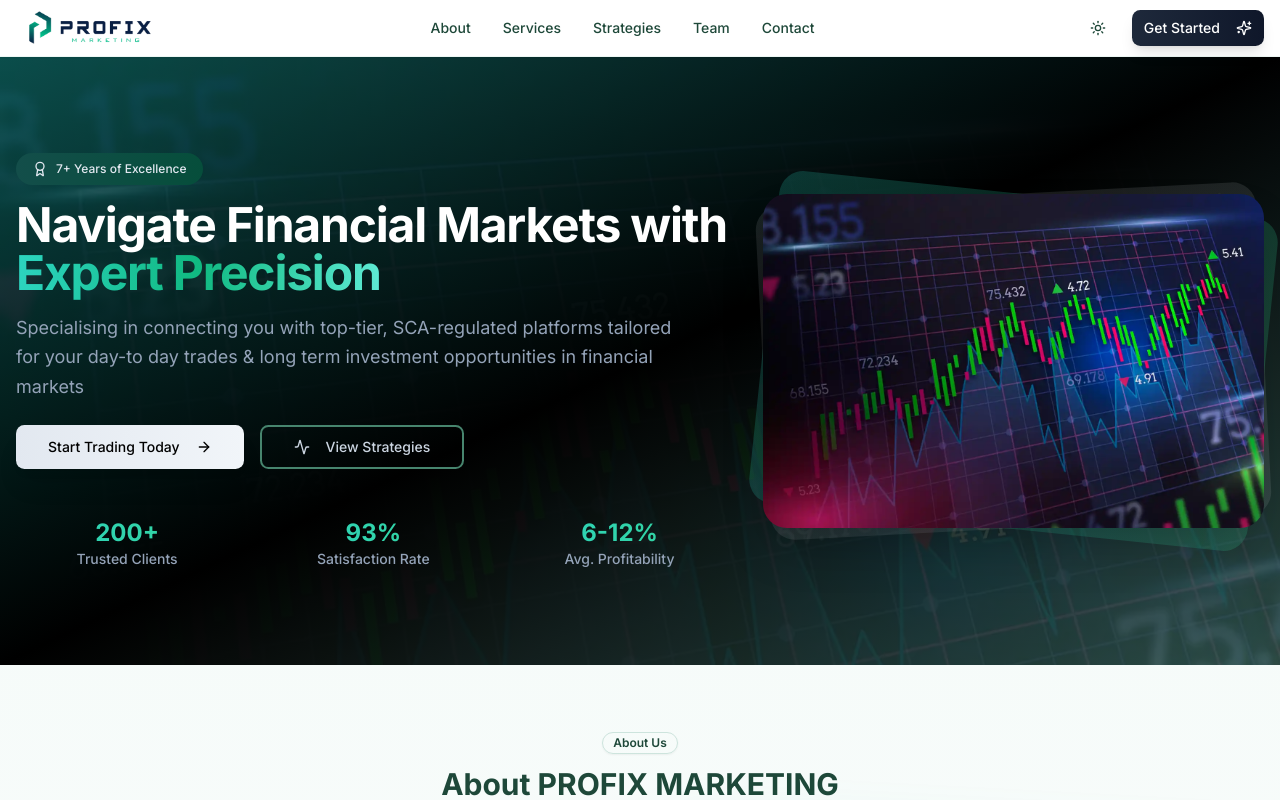
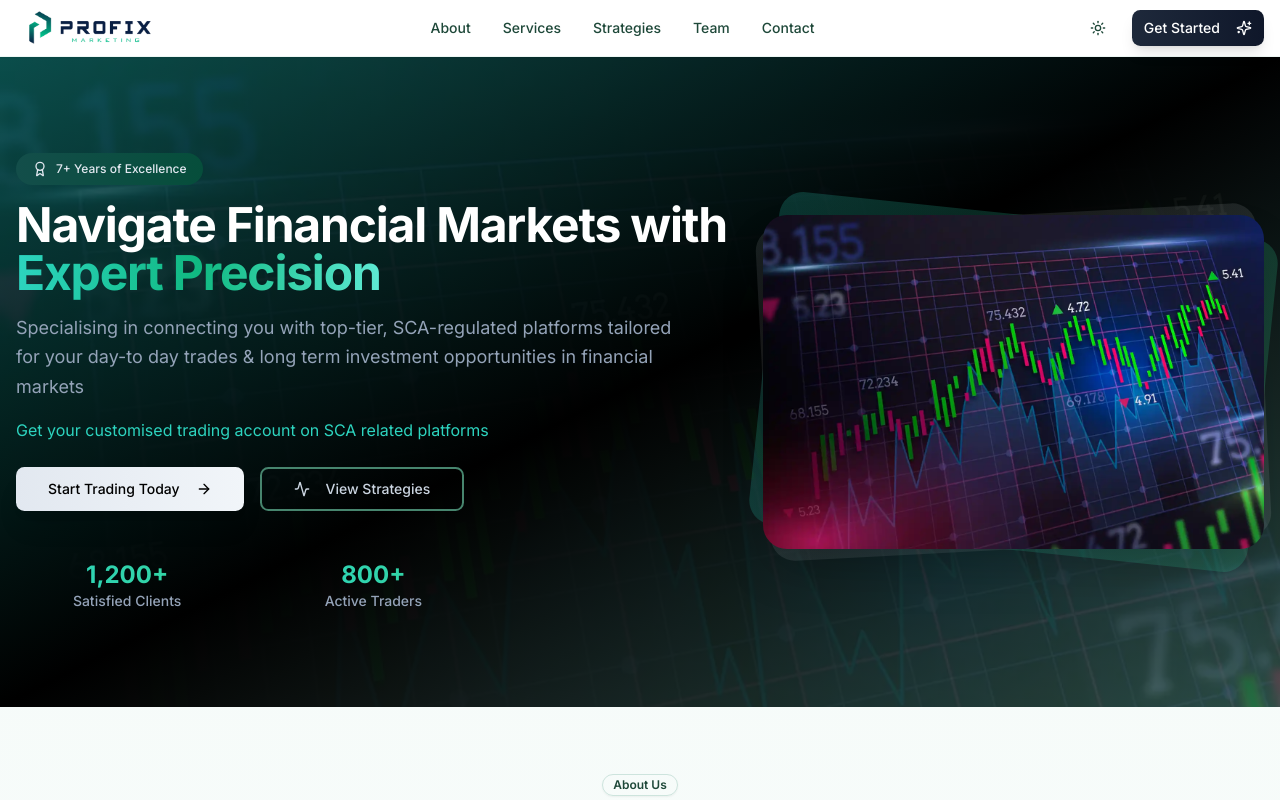
Before and after one commit to saleemullahkhansaleem/profix, a Next.js app: page / in a window 1280 px wide. Shown: the top 800 px of the page. Built offline with nearby package versions, Linux system fonts and the light colour scheme.

Commit message:
feat: update landing and customer-centric pages with enhanced client testimonials and call-to-action links

```diff
--- a/app/page.tsx
+++ b/app/page.tsx
@@ -67,14 +67,20 @@ export default function ProfixLanding() {
                   platforms tailored for your day-to day trades & long term
                   investment opportunities in financial markets
                 </p>
+                <p className="text- text-teal-400 leading-relaxed max-w-2xl">
+                  Get your customised trading account on SCA related platforms
+                </p>
               </div>
               <div className="flex flex-col sm:flex-row gap-4">
                 <Button
                   size="lg"
                   className="bg-gradient-to-r from-slate-200 to-slate-100 hover:from-slate-100 hover:to-white text-black shadow-xl hover:shadow-2xl transition-all duration-300"
+                  asChild
                 >
-                  Start Trading Today
-                  <ArrowRight className="ml-2 w-4 h-4" />
+                  <Link href="https://sey.portal.equiticlients.com/sc/register/?accountType=Standard&clickid=1125427&affid=C02194992">
+                    Start Trading Today
+                    <ArrowRight className="ml-2 w-4 h-4" />
+                  </Link>
                 </Button>
                 <Button
                   size="lg"
@@ -88,28 +94,28 @@ export default function ProfixLanding() {
               <div className="grid grid-cols-3 gap-6 pt-6">
                 <div className="text-center group">
                   <div className="text-2xl font-bold bg-gradient-to-r from-teal-400 to-emerald-400 bg-clip-text text-transparent group-hover:scale-110 transition-transform duration-300">
-                    200+
+                    1,200+
                   </div>
                   <div className="text-slate-400 text-sm font-medium">
-                    Trusted Clients
+                    Satisfied Clients
                   </div>
                 </div>
                 <div className="text-center group">
                   <div className="text-2xl font-bold bg-gradient-to-r from-teal-400 to-emerald-400 bg-clip-text text-transparent group-hover:scale-110 transition-transform duration-300">
-                    93%
+                    800+
                   </div>
                   <div className="text-slate-400 text-sm font-medium">
-                    Satisfaction Rate
+                    Active Traders
                   </div>
                 </div>
-                <div className="text-center group">
-                  <div className="text-2xl font-bold bg-gradient-to-r from-teal-400 to-emerald-400 bg-clip-text text-transparent group-hover:scale-110 transition-transform duration-300">
+                {/* <div className="text-center group">
+                  <div className="text-2xl font-bold text-primary group-hover:scale-110 transition-transform duration-300">
                     6-12%
                   </div>
                   <div className="text-slate-400 text-sm font-medium">
                     Avg. Profitability
                   </div>
-                </div>
+                </div> */}
               </div>
             </div>
             <div className="relative lg:col-span-5">
@@ -680,7 +686,7 @@ export default function ProfixLanding() {
                 subtitleColor: "text-yellow-600",
               },
               {
-                title: "Hedging Strategy",
+                title: "Bot or Automated Strategy",
                 subtitle: "Market uncertainty protection",
                 description:
                   "Protect investments by holding long positions in safe-haven assets while taking short positions in riskier instruments.",
@@ -969,17 +975,19 @@ export default function ProfixLanding() {
               Trading Journey?
             </h2>
             <p className="text-slate-300 max-w-2xl mx-auto leading-relaxed">
-              Join 200+ satisfied clients and experience the PROFIX advantage
+              Join 1,200+ satisfied clients and experience the PROFIX advantage
               with our proven strategies and expert guidance
             </p>
             <div className="flex flex-col sm:flex-row gap-6 justify-center pt-4">
               <Button
                 size="lg"
                 className="bg-gradient-to-r from-teal-500 to-emerald-600 hover:from-teal-600 hover:to-emerald-700 text-white shadow-2xl hover:shadow-3xl transition-all duration-300 px-10 py-4"
-              >
-                <Sparkles className="mr-2 w-4 h-4" />
-                Start Trading Now
-                <ArrowRight className="ml-2 w-4 h-4" />
+              asChild>
+                <Link href="https://sey.portal.equiticlients.com/sc/register/?accountType=Standard&clickid=1125427&affid=C02194992">
+                  <Sparkles className="mr-2 w-4 h-4" />
+                  Start Trading Now
+                  <ArrowRight className="ml-2 w-4 h-4" />
+                </Link>
               </Button>
               <Button
                 size="lg"
--- a/app/services/customer-centric/page.tsx
+++ b/app/services/customer-centric/page.tsx
@@ -231,9 +231,11 @@ export default function CustomerCentricPage() {
               </p>
 
               <div className="flex flex-col sm:flex-row gap-3 justify-center">
-                <Button size="lg" className="">
-                  <Phone className="w-4 h-4 mr-2" />
-                  Get Started Today
+                <Button size="lg" className="" asChild>
+                  <Link href="https://sey.portal.equiticlients.com/sc/register/?accountType=Standard&clickid=1125427&affid=C02194992">
+                    <Phone className="w-4 h-4 mr-2" />
+                    Get Started Today
+                  </Link>
                 </Button>
                 <Button size="lg" variant="outline">
                   <Mail className="w-4 h-4 mr-2" />
@@ -255,7 +257,7 @@ export default function CustomerCentricPage() {
             </p>
           </div>
 
-          <div className="grid md:grid-cols-3 gap-6 max-w-4xl mx-auto">
+          <div className="grid md:grid-cols-3 gap-4 max-w-4xl mx-auto">
             {[
               {
                 name: "Ahmed K.",
@@ -263,14 +265,14 @@ export default function CustomerCentricPage() {
                 text: "Finally found a broker that actually cares about their clients. My account manager is always available and genuinely helpful.",
               },
               {
-                name: "Sarah M.",
-                location: "London, UK",
-                text: "The transparency is refreshing. No hidden fees, clear communication, and they actually want me to succeed.",
+                name: "Fatima A.",
+                location: "Abu Dhabi, UAE",
+                text: "Profix has truly elevated my trading experience. Their local insight and dedicated support team are unmatched.",
               },
               {
-                name: "Michael R.",
-                location: "New York, USA",
-                text: "Best customer service I've experienced in trading. They treat you like a person, not just an account number.",
+                name: "Zayd R.",
+                location: "Dubai, UAE",
+                text: "Transparent, responsive, and highly professional. I’ve seen real growth in my investments since joining them.",
               },
             ].map((testimonial, index) => (
               <Card key={index} className="hover:shadow-md transition-shadow">
@@ -309,8 +311,10 @@ export default function CustomerCentricPage() {
             Join thousands of traders who've discovered what it means to have a
             broker that truly cares
           </p>
-          <Button size="lg" variant="secondary">
-            Start Your Journey Today
+          <Button size="lg" variant="secondary" asChild>
+            <Link href="https://sey.portal.equiticlients.com/sc/register/?accountType=Standard&clickid=1125427&affid=C02194992">
+              Start Your Journey Today
+            </Link>
           </Button>
         </div>
       </section>
--- a/components/footer.tsx
+++ b/components/footer.tsx
@@ -16,8 +16,8 @@ export default function Footer() {
               className="h-12 w-auto brightness-0 invert"
             />
             <p className="text-slate-400 leading-relaxed text-sm">
-              Navigating financial markets with precision and expertise for over
-              7 years.
+              Trusted by over 1,200 satisfied clients, with more than 800 active
+              traders confidently navigating the markets with us.
             </p>
           </div>
           {[
```
